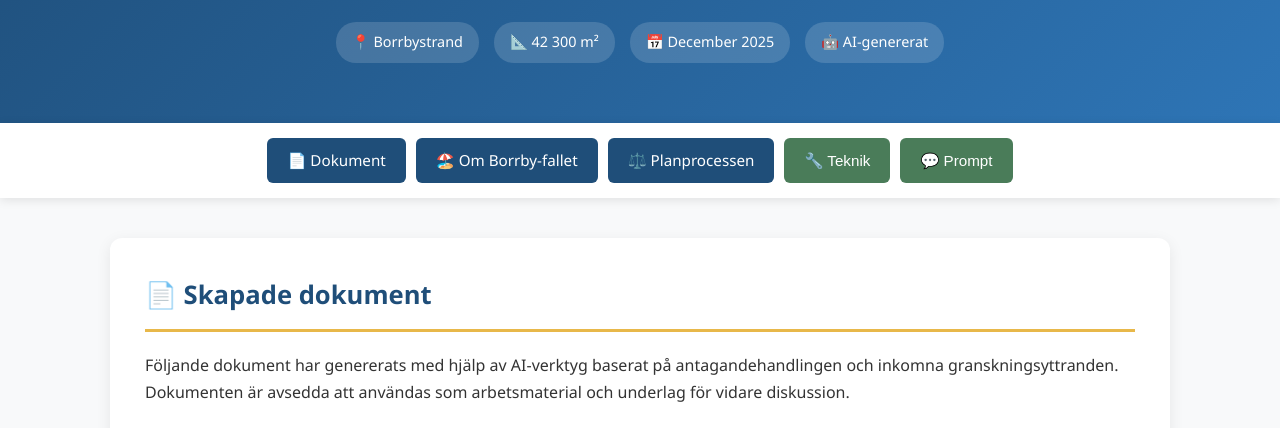
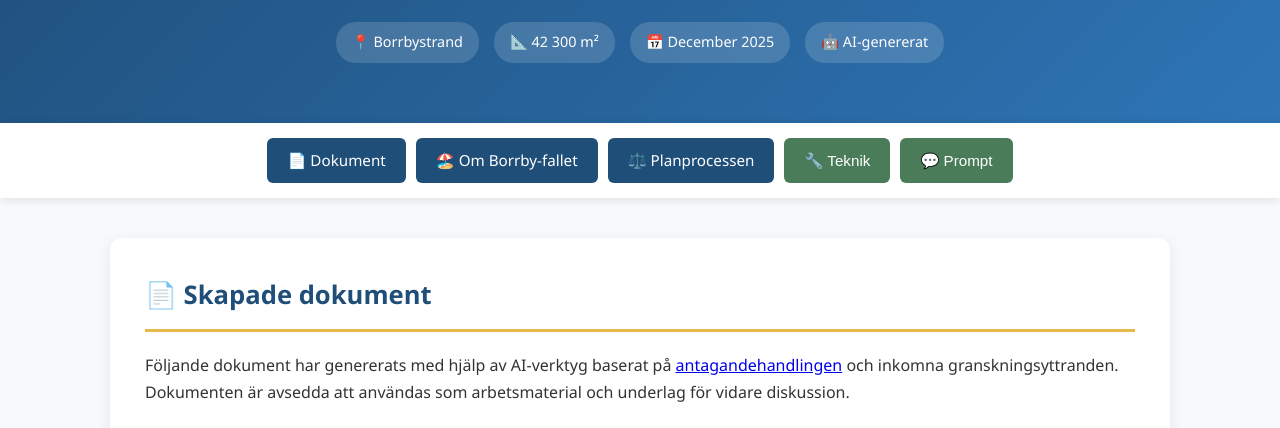
Before and after one commit to lundgren9/Borrby, a plain HTML site: page index.html in a window 1280 px wide. Shown: the part 203-631 px from the top of the page. Drawn offline with Linux system fonts and the light colour scheme.

Commit message:
länk till antagandehandling

```diff
--- a/index.html
+++ b/index.html
@@ -476,7 +476,8 @@
         <!-- DOKUMENT-SEKTION -->
         <section id="dokument">
             <h2>📄 Skapade dokument</h2>
-            <p>Följande dokument har genererats med hjälp av AI-verktyg baserat på antagandehandlingen och inkomna granskningsyttranden. Dokumenten är avsedda att användas som arbetsmaterial och underlag för vidare diskussion.</p>
+            <!-- Här lades en länk till antagandehandlingen (PDF) in på ordet "antagandehandlingen" (2025-12-31) -->
+            <p>Följande dokument har genererats med hjälp av AI-verktyg baserat på <a href="Antagandehandling_Borrby_58_3_Borrby_S_35_Borrbystrand_Simrishamn_kommun_sammanslagen.pdf" target="_blank" title="Öppna antagandehandlingen (PDF)">antagandehandlingen</a> och inkomna granskningsyttranden. Dokumenten är avsedda att användas som arbetsmaterial och underlag för vidare diskussion.</p>
 
             <div class="doc-grid">
                 <a href="Sammanstallning_granskningsyttranden_Borrby.docx" class="doc-card">
```
Also changed, not shown: planomradet.jpg (added), planomradet.png (added), 1 other file.
